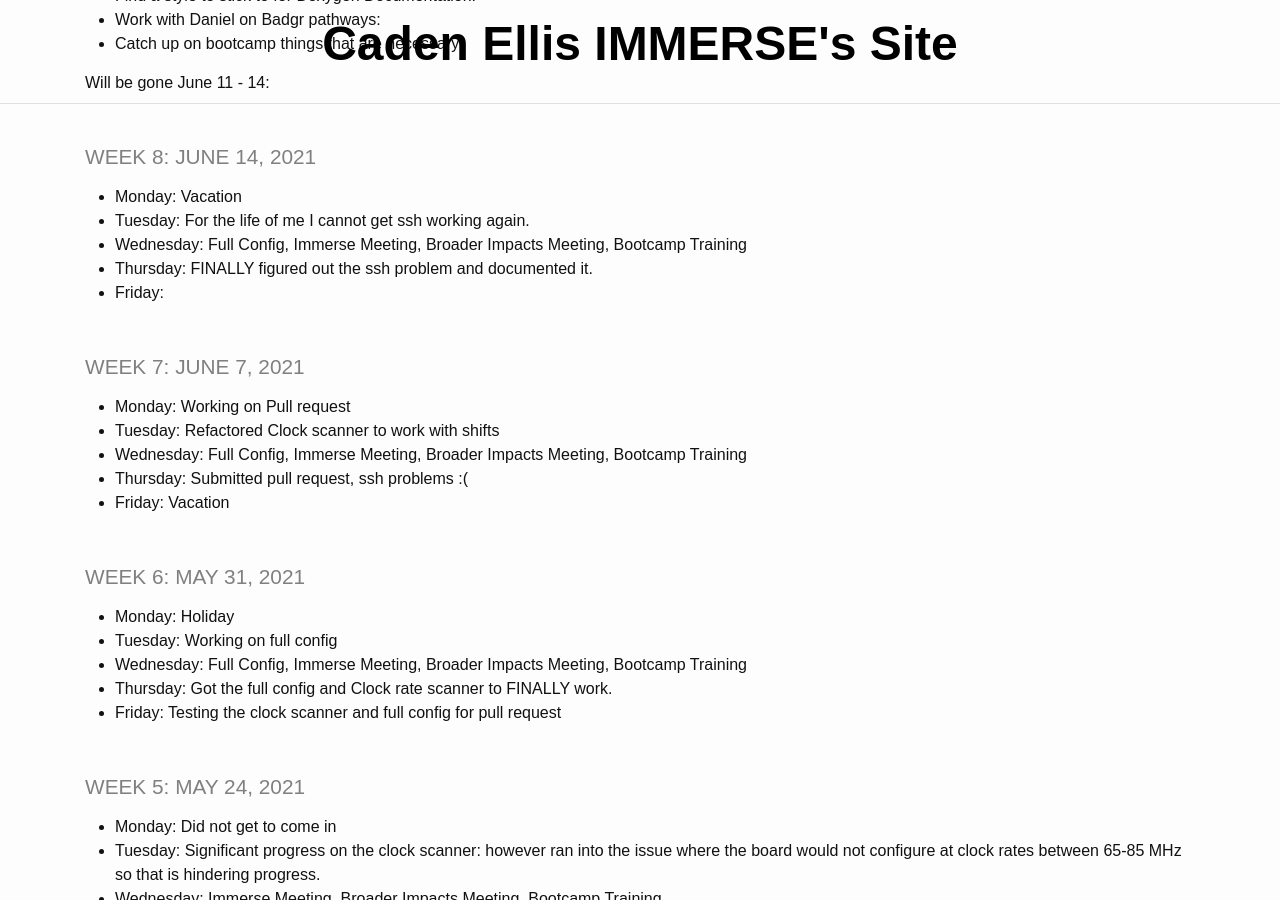
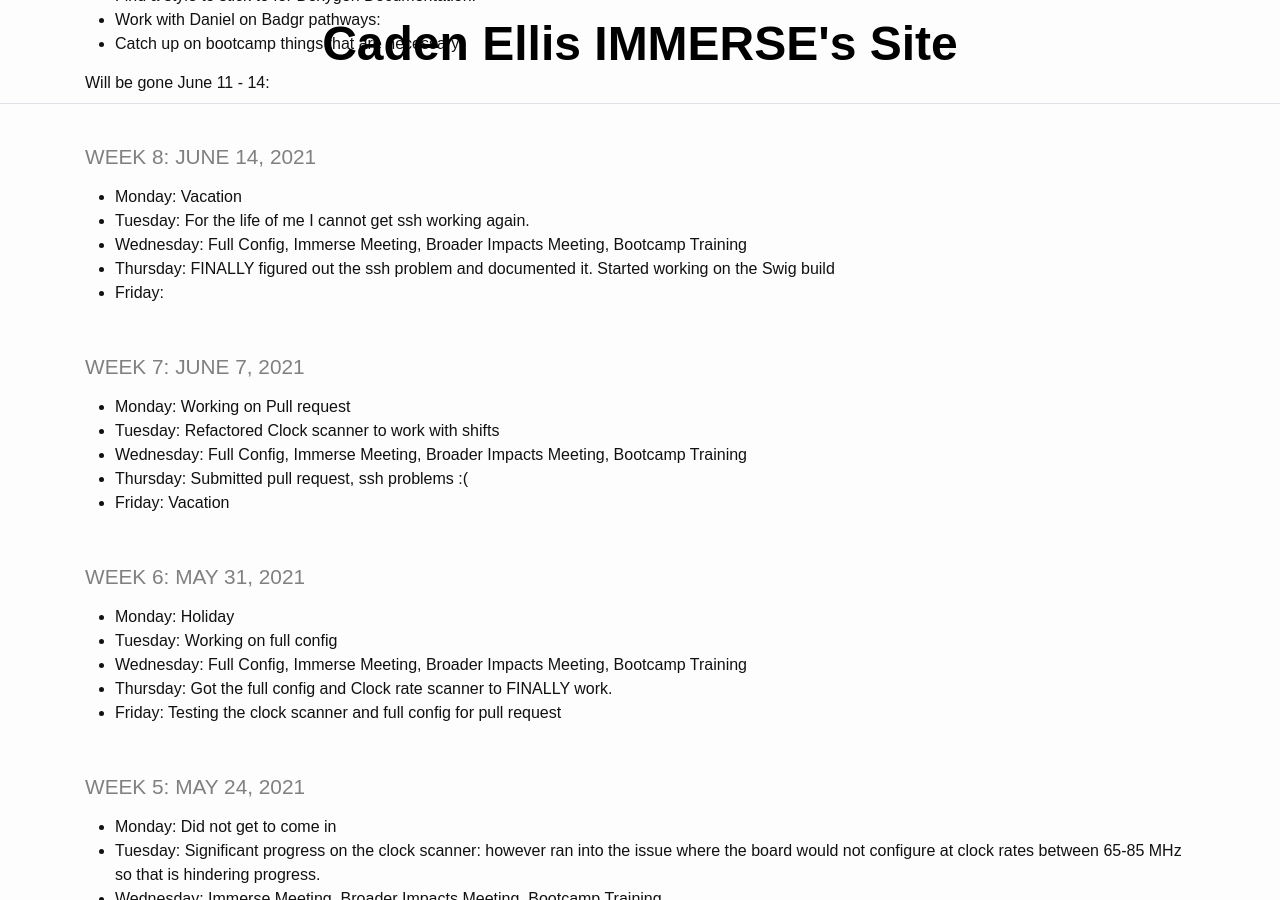
Before and after one commit to Caden-Ellis77/ImmerseSite, a Jekyll site: the page built from _pages/log.md, in a window 1280 px wide and 900 px high, scrolled down 350 px. Built offline with Jekyll 4.4.1, drawn with Linux system fonts in a browser that asks for light colours.

Commit message:
Updating for June 17

```diff
--- a/_pages/log.md
+++ b/_pages/log.md
@@ -18,7 +18,7 @@ title: IMMERSE Log
 * **Monday**: Vacation
 * **Tuesday**: For the life of me I cannot get ssh working again.
 * **Wednesday**: Full Config, Immerse Meeting, Broader Impacts Meeting, Bootcamp Training
-* **Thursday**: FINALLY figured out the ssh problem and documented it.
+* **Thursday**: FINALLY figured out the ssh problem and documented it. Started working on the Swig build
 * **Friday**:
 
 ### Week 7: June 7, 2021
```
